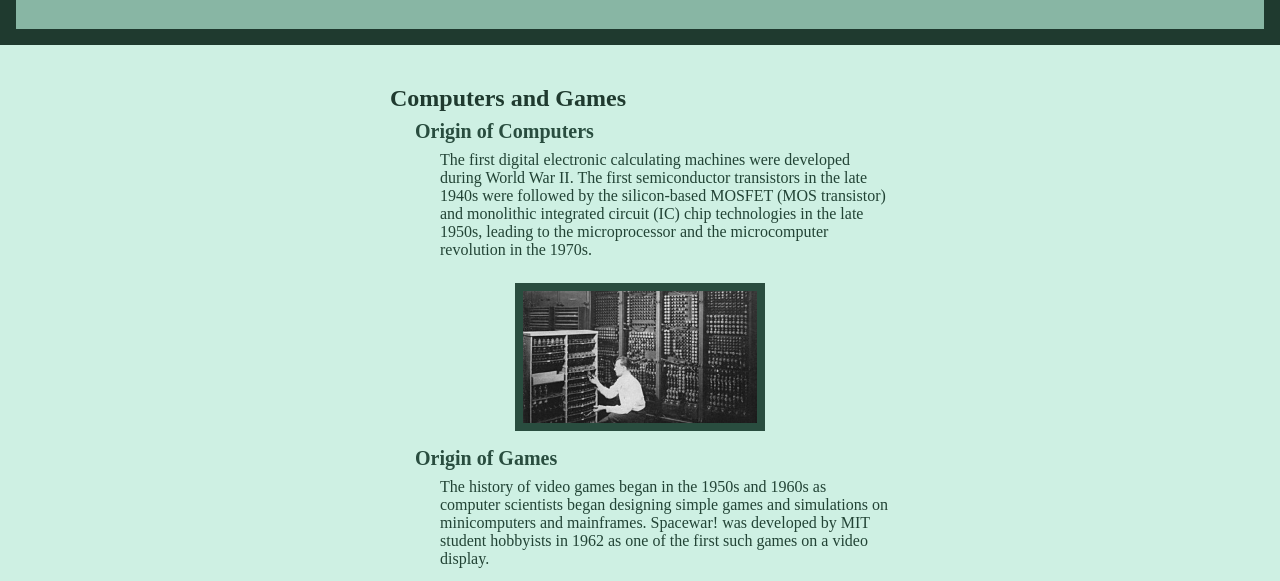
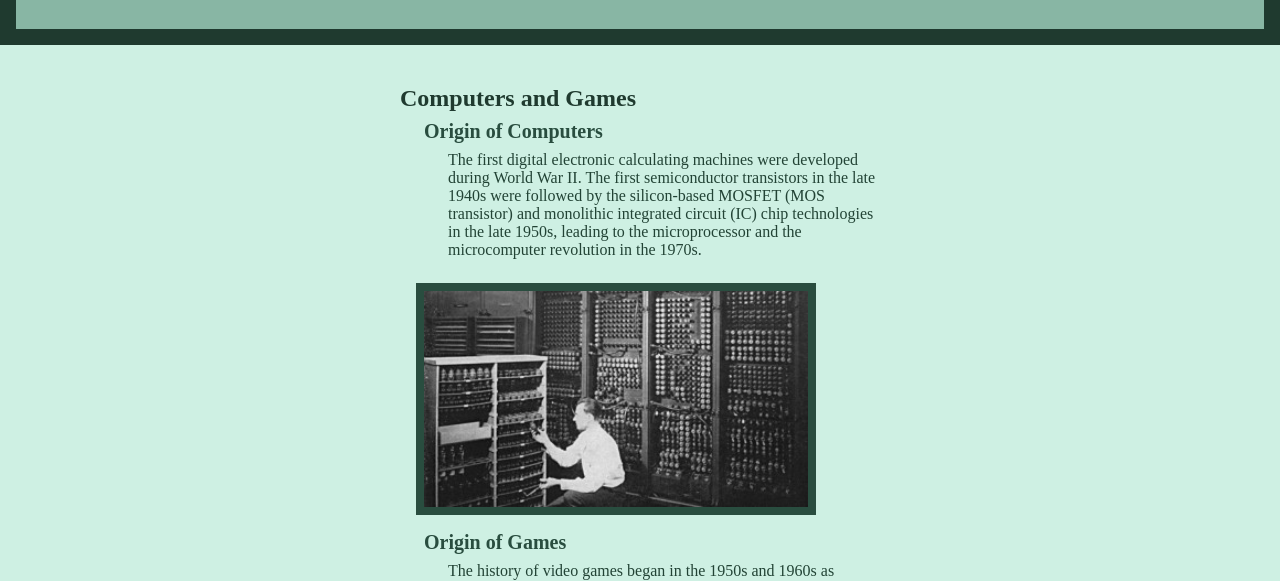
Before and after one commit to agart001/webdev1, a plain HTML site: page projects/final/index.html in a window 1280 px wide. Shown: the part 178-759 px from the top of the page. Drawn offline with Linux system fonts and the light colour scheme.

Commit message:
update 1.17
images fix

```diff
--- a/projects/final/style.css
+++ b/projects/final/style.css
@@ -12,12 +12,12 @@
     margin: 0 auto;
     padding: 0;
     box-sizing: border-box;
-
-    min-width: 15rem;
 }
 
 body{
     background-color: var(--color-bg);
+
+    min-width: 15rem;
 }
 
 header{
@@ -57,14 +57,16 @@ a:hover{
 }
 
 img{
-    width: 500px;
-    max-width: 50%;
+    width: 100%;
+    max-width: 400px;
 
     border: .5rem solid var(--color-h2);
 
-    margin-left: 25%;
-    margin-top: 1rem;
-    margin-bottom: 1rem;
+    position: relative;
+
+    left: 1rem;
+
+    margin: 1rem auto;
 }
 
 h1{
```
